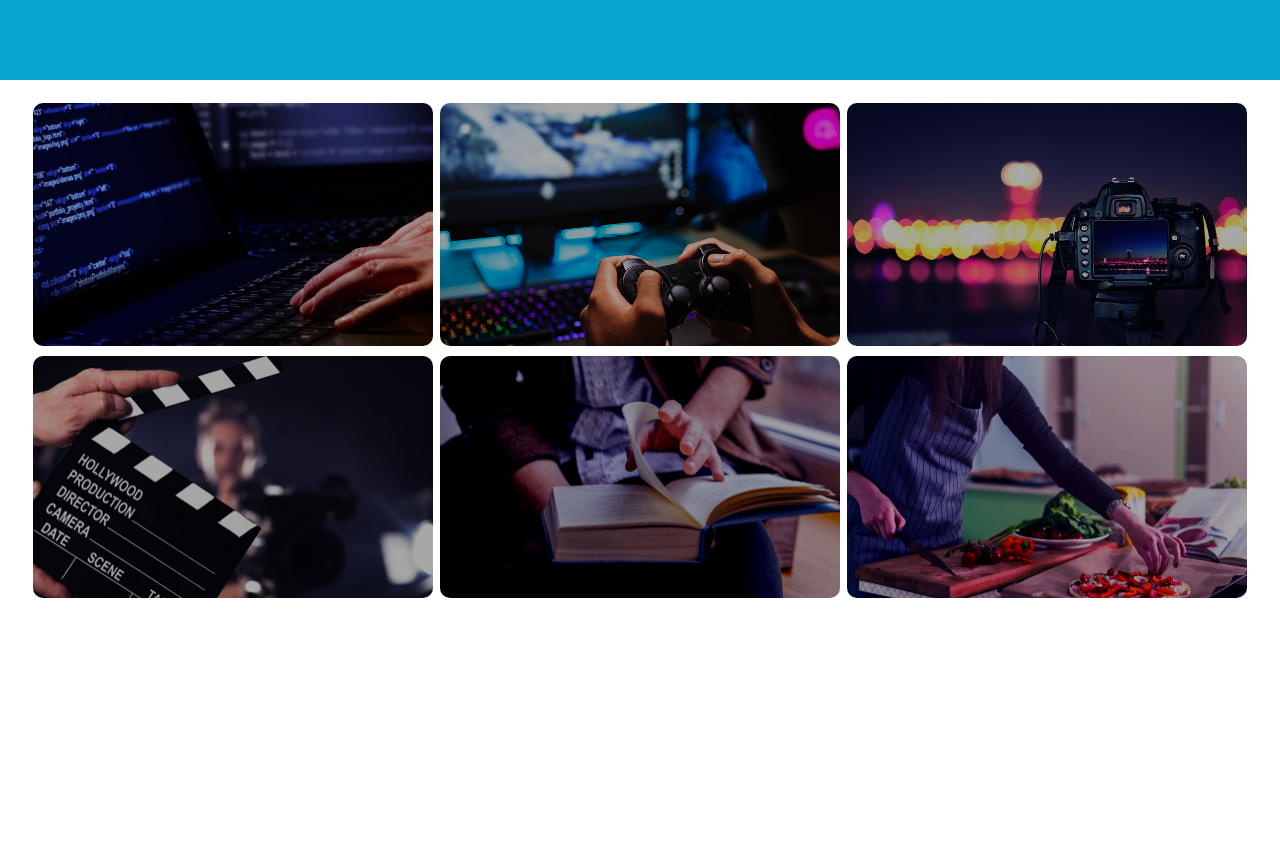
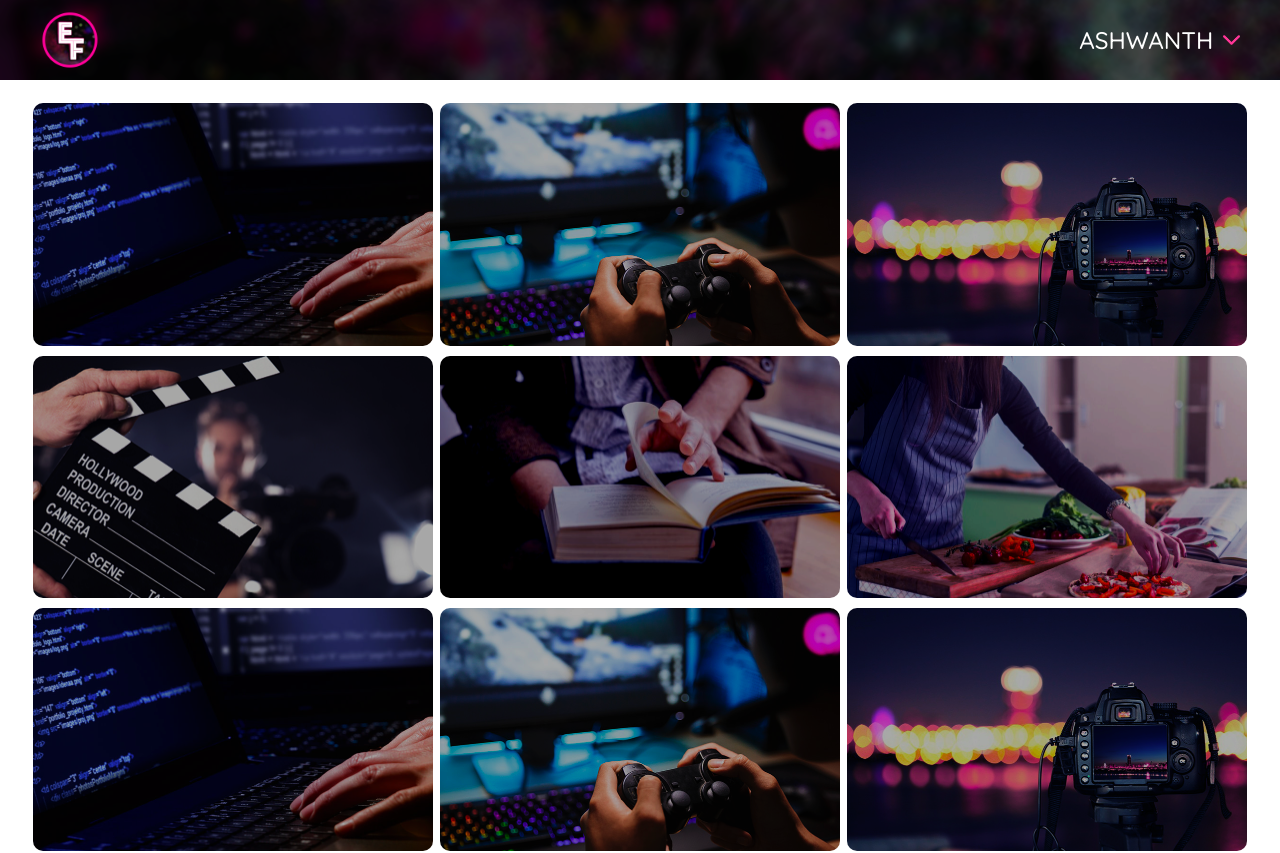
Before and after one commit to ashwanth1109/EventfulRails, a React (Create React App) app in the folder client/: page /category in a window 1280 px wide. Shown: the top 853 px of the page. Before the commit the page ends 800 px from the top, so only its background shows below. Built offline with nearby package versions, Linux system fonts and the light colour scheme.

Commit message:
Added transition for header

```diff
--- a/client/src/Custom.css
+++ b/client/src/Custom.css
@@ -79,6 +79,12 @@
 }
 .height350 {
     height: 350px;
+}
+.height400 {
+    height: 400px;
+}
+.height600 {
+    height: 600px;
 }
 
 /*====== FLEX ======*/
@@ -162,6 +168,9 @@
 }
 
 /*====== BACKGROUND COLOR OPACITY ======*/
+.blackO40 {
+    background-color: #00000066;
+}
 .blackO70 {
     background-color: #000000b3;
 }
@@ -223,6 +232,9 @@
 .zIndex2 {
     z-index: 2;
 }
+.zIndex3 {
+    z-index: 3;
+}
 
 /*====== IMAGE ======*/
 .imgCover {
--- a/client/src/animations.css
+++ b/client/src/animations.css
@@ -20,6 +20,9 @@
 .transitionBg1 {
     transition: background-color 1s ease-in-out;
 }
+.transition1 {
+    transition: 1s ease-in-out;
+}
 
 /*====== OPACITY CLASSES ======*/
 .opacity0 {
--- a/client/src/components/CategoryDiv.js
+++ b/client/src/components/CategoryDiv.js
@@ -5,14 +5,8 @@
 
 export default class CategoryDiv extends Component {
     render() {
-        const { image, categoryName, hover } = this.props;
-        let hoverClass = "";
-        if (hover) {
-            hoverClass = "fade fade:hover cPointer";
-        } else {
-            hoverClass = "opacity0";
-        }
-        let divClasses = `fQuicksand ${hoverClass} width400 height245 flex center abs fSize15 fWhite bRad10`;
+        const { image, categoryName } = this.props;
+        let divClasses = `fQuicksand fade fade:hover cPointer width400 height245 flex center abs fSize15 fWhite bRad10`;
         return (
             <div className="flex column">
                 <Spacer h={3} />
@@ -22,9 +16,7 @@
                             <div
                                 className={divClasses}
                                 onClick={() => {
-                                    if (hover) {
-                                        history.push("/dashboard");
-                                    }
+                                    history.push("/dashboard");
                                 }}
                             >
                                 {categoryName.toUpperCase()}
--- a/client/src/components/Header.js
+++ b/client/src/components/Header.js
@@ -1,5 +1,7 @@
 import React, { Component } from "react";
-
+import logo from "../assets/eventfulCircleLogo.png";
+import Spacer from "./Spacer";
+import pinkArrow from "../assets/pinkArrow.png";
 export default class Header extends Component {
     constructor(props) {
         super(props);
@@ -9,34 +11,56 @@
     }
     render() {
         const { expanded } = this.state;
-        let profileDivH = "0px";
         let darkenColor = "";
+        let topOfHeader = "";
+        let arrowClass = "";
         if (expanded) {
-            profileDivH = "400px";
             darkenColor = "#000000AA";
+            topOfHeader = "0px";
+            arrowClass = "height10 cPointer transition1 rotate";
         } else {
-            profileDivH = "0px";
             darkenColor = "#00000000";
+            topOfHeader = "-520px";
+            arrowClass = "height10 cPointer transition1";
         }
+        let name = "Ashwanth";
         return (
             <div>
                 <div
                     className="abs screenW screenH transitionBg1"
                     style={{ backgroundColor: darkenColor }}
                 />
-                <div className="abs fullW flex column">
+                <div
+                    className="abs bg fullW height600 transition1 flex column zIndex3"
+                    style={{ top: topOfHeader }}
+                >
+                    <div className="flex1">
+                        <div>
+                            <div />
+                        </div>
+                        <div>
+                            <div />
+                        </div>
+                    </div>
                     <div
-                        className="white fullW transitionH1"
-                        style={{ height: profileDivH }}
-                    />
-                    <div
-                        className="height80 cPointer blue zIndex2"
-                        onClick={e => {
-                            e.stopPropagation();
-                            this.props.headerState(!expanded);
-                            this.setState({ expanded: !expanded });
-                        }}
-                    />
+                        className="height80 flex row aCenter cPointer blackO40"
+                        onClick={() => this.setState({ expanded: !expanded })}
+                    >
+                        <Spacer w={40} />
+                        <img src={logo} alt="logo" className="height60" />
+                        <div className="flex1" />
+                        <div className="fWhite fQuicksand fSize15 fWeight500">
+                            {name.toUpperCase()}
+                        </div>
+                        <Spacer w={10} />
+                        <img
+                            src={pinkArrow}
+                            alt="arrow"
+                            className={arrowClass}
+                            onClick={this.toggleModal}
+                        />
+                        <Spacer w={40} />
+                    </div>
                 </div>
             </div>
         );
--- a/client/src/pages/CategoryPage.js
+++ b/client/src/pages/CategoryPage.js
@@ -2,8 +2,6 @@
 import "../App.css";
 import "../animations.css";
 import "../profile.css";
-import logo from "../assets/eventfulCircleLogo.png";
-import pinkArrow from "../assets/pinkArrow.png";
 import gaming from "../assets/gamingCategory.png";
 import coding from "../assets/codingCategory.png";
 import photography from "../assets/photographyCategory.png";
@@ -19,8 +17,7 @@
         super(props);
         this.toggleModal = this.toggleModal.bind(this);
         this.state = {
-            open: false,
-            headerExpanded: false
+            open: false
         };
     }
     toggleModal() {
@@ -30,97 +27,30 @@
         });
     }
     render() {
-        let hover = false;
-        const { headerExpanded } = this.state;
-        if (!headerExpanded) {
-            hover = true;
-        }
         return (
             <div>
-                <Header
-                    headerState={state => {
-                        this.setState({ headerExpanded: state });
-                    }}
-                />
-                {this.state.open ? (
-                    <div className="black fQuicksand fWhite flex center jBetween height300 bg">
-                        <Spacer w={40} />
-                        <div className="profilePic" />
-                        <Spacer h={20} />
-                        <h1 className="fullW">
-                            User Name
-                            <Spacer h={75} />
-                            <div className="flex row">
-                                <div className="savedE used">REACT</div>
-                                <Spacer w={10} />
-                                <div className="savedE used">UX/UI</div>
-                                <Spacer w={10} />
-                                <div className="savedE unused" />
-                                <Spacer w={10} />
-                                <div className="savedE unused" />
-                            </div>
-                        </h1>
-                    </div>
-                ) : (
-                    ""
-                )}
-                <nav className="fQuicksand black height80 flex bg">
-                    <img src={logo} alt="logo" className="height80" />
-                    <Spacer h={20} />
-                    <h1 className="fWhite fSize1 flex center">
-                        USER
-                        <Spacer w={10} />
-                        {this.state.open ? (
-                            <img
-                                src={pinkArrow}
-                                alt="arrow"
-                                className="height10 cPointer rotate"
-                                onClick={this.toggleModal}
-                            />
-                        ) : (
-                            <img
-                                src={pinkArrow}
-                                alt="arrow"
-                                className="height10 cPointer"
-                                onClick={this.toggleModal}
-                            />
-                        )}
-                    </h1>
-                    <Spacer w={20} />
-                </nav>
-                <Spacer h={20} />
+                <Header />
+                <Spacer h={100} />
                 <div className="container">
                     {/* This is just placeholder divs until we populate the data properly */}
+                    <CategoryDiv image={coding} categoryName="coding" />
+                    <CategoryDiv image={gaming} categoryName="gaming" />
                     <CategoryDiv
-                        hover={hover}
-                        image={coding}
-                        categoryName="coding"
-                    />
-                    <CategoryDiv
-                        hover={hover}
-                        image={gaming}
-                        categoryName="gaming"
-                    />
-                    <CategoryDiv
-                        hover={hover}
                         image={photography}
                         categoryName="photography"
                     />
+                    <CategoryDiv image={filming} categoryName="filming" />
+                    <CategoryDiv image={books} categoryName="books" />
+                    <CategoryDiv image={cooking} categoryName="cooking" />
+                    <CategoryDiv image={coding} categoryName="coding" />
+                    <CategoryDiv image={gaming} categoryName="gaming" />
                     <CategoryDiv
-                        hover={hover}
-                        image={filming}
-                        categoryName="filming"
+                        image={photography}
+                        categoryName="photography"
                     />
-                    <CategoryDiv
-                        hover={hover}
-                        image={books}
-                        categoryName="books"
-                    />
-                    <CategoryDiv
-                        hover={hover}
-                        image={cooking}
-                        categoryName="cooking"
-                    />
+                    <CategoryDiv image={filming} categoryName="filming" />
+                    <CategoryDiv image={books} categoryName="books" />
+                    <CategoryDiv image={cooking} categoryName="cooking" />
                 </div>
             </div>
         );
--- a/client/src/profile.css
+++ b/client/src/profile.css
@@ -1,6 +1,6 @@
 /*======= PROFILE =======*/
 .bg {
-    background-image: url("../src/assets/blurBackground.png");
+    background-image: url("../src/assets/blurBackground2.png");
     background-size: cover;
     background-position: top;
 }
```
Also changed, not shown: client/src/App.js (+50 -0 lines), client/src/assets/blurBackground2.png (added).
